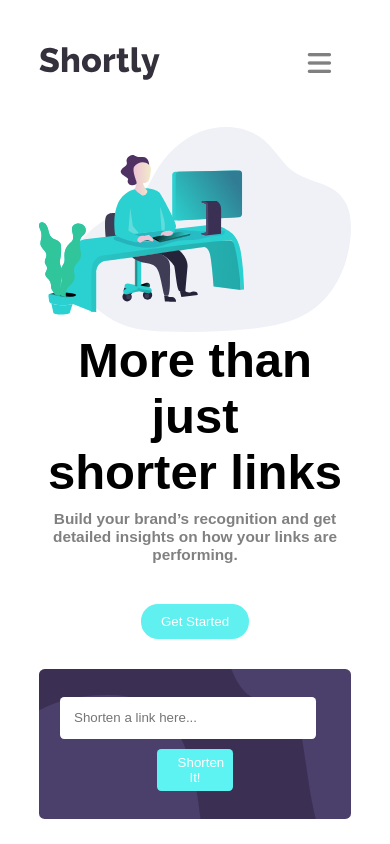
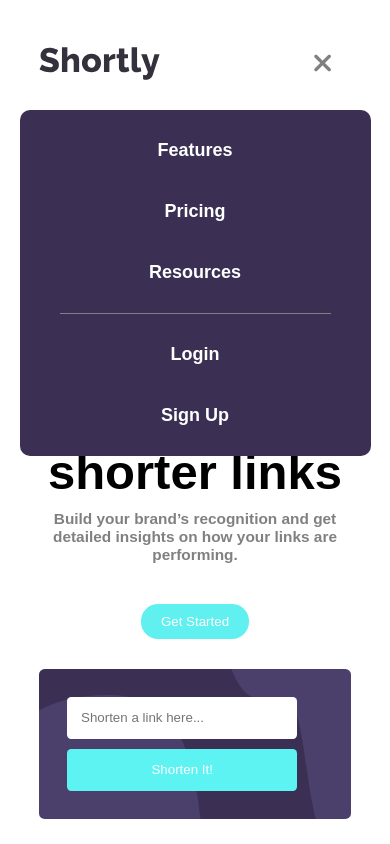
Before and after one commit to EmersomAndrade/PAGE-RESPONSIVE, a plain HTML site: page index.html in a window 390 px wide. Both pictures are taken after a click on the button 319 px from the left and 63 px from the top of the page. Shown: the top 844 px of the page. Drawn offline with Linux system fonts and the light colour scheme; files whose address does not match are found by name; a web font is replaced by a local one.

Commit message:
resolvido o problema do menu

```diff
--- a/css/style.scss
+++ b/css/style.scss
@@ -87,6 +87,7 @@ header{
         padding: 10px 20px;
         cursor: pointer;
         border: 0;
+        display: none;
 
         i{
             color: gray;
@@ -392,12 +393,12 @@ header{
   }
 
 
-  @media (max-width: 790px){
+  @media (max-width: 750px){
     .nav-menu{
      display: none;
     }
-    #menu-mobile-btn{
-         display: block;
+    header #menu-mobile-btn{
+         display: initial;
     }
 
     main{
@@ -435,14 +436,14 @@ header{
             display: flex;
             flex-direction: column;
             justify-content: center;
-            align-items: center;
+
             gap: 10px;
 
             input{
-                width: 100%;
+                width: 90%;
             }
             button{
-                width: 30%;
+                width: 90%;
             }
         }
     }
--- a/index.html
+++ b/index.html
@@ -47,7 +47,7 @@
 
       <main>
         <div class="container">
-          <div class="menu-mobile">
+          <div class="menu-mobile menu-close">
             <nav class="nav-menu-mobile">
               <ul>
                 <li><a href="#">Features</a></li>
```
Also changed, not shown: css/style.css, 1 other file.
